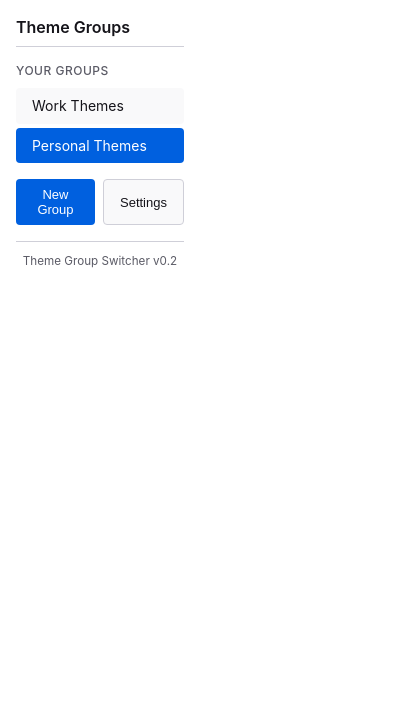
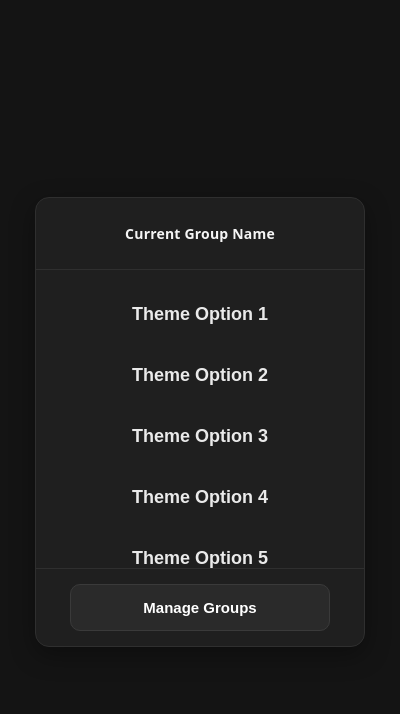
Before and after one commit to CS3250Team3SP26/Vivida, a browser extension: page src/popup/popup.html in a window 400 px wide. Drawn offline with Linux system fonts and the light colour scheme.

Commit message:
Updated popup html and style for new UI

```diff
--- a/src/popup/popup.css
+++ b/src/popup/popup.css
@@ -1,190 +1,130 @@
-/*
- * Popup Styles for Theme Group Switcher
- *
- * Extension popup styling tips:
- * - Keep it compact; users expect quick interactions
- * - Use system fonts for native look
- * - Dark mode support is nice since we're a THEME extension!
- */
+* { box-sizing: border-box; }
 
-/*
- * CSS Custom Properties (variables)
- * Define colors once, use everywhere
- */
- :root {
-    --primary-color: #0060df;       /* Firefox blue */
-    --primary-hover: #003eaa;
-    --background: #ffffff;
-    --surface: #f9f9fa;
-    --text-primary: #15141a;
-    --text-secondary: #5b5b66;
-    --border-color: #cfcfd8;
-    --success-color: #058b00;
-    --spacing-sm: 8px;
-    --spacing-md: 16px;
-    --border-radius: 4px;
-  }
-
-  /*
-   * Reset and base styles
-   * Popups are small, so every pixel counts
-   */
-  * {
-    box-sizing: border-box;
+html, body {
+  width: 100%;
+  height: 100%;
   margin: 0;
-    padding: 0;
+  background: #141414;
+  color: #f5f5f5;
+  font-family: system-ui, -apple-system, Segoe UI, Roboto, Arial, sans-serif;
 }
 
 body {
-    /* Set a fixed width for the popup */
-    width: 200px;
-
-    /* Let height grow with content, but set a max */
-    min-height: 100px;
-    max-height: 600px;
-
-    font-family: -apple-system, BlinkMacSystemFont, 'Segoe UI', Roboto, sans-serif;
-    font-size: 14px;
-    line-height: 1.4;
-    color: var(--text-primary);
-    background-color: var(--background);
+  display: flex;
+  align-items: center;
+  justify-content: center;
 }
 
-  .container {
-    display: flex;
-    flex-direction: column;
-    height: 100%;
-    padding: var(--spacing-md);
+.popup-container {
+  width: 330px;
+  height: 450px;
+  background: #1f1f1f;
+  border: 1px solid #2f2f2f;
+  border-radius: 14px;
+  display: grid;
+  grid-template-rows: 72px 1fr 78px;
+  overflow: hidden;
+  box-shadow: 0 8px 24px rgba(0,0,0,0.35);
 }
 
-  /*
-   * Header
-   */
-  .header {
-    margin-bottom: var(--spacing-md);
-    padding-bottom: var(--spacing-sm);
-    border-bottom: 1px solid var(--border-color);
+.popup-header {
+  border-bottom: 1px solid #2f2f2f;
+  display: flex;
+  align-items: center;
+  justify-content: center;
+  padding: 0 18px;
+  text-align: center;
 }
 
-  .header h1 {
-    font-size: 16px;
-    font-weight: 600;
+.current-group {
+  margin: 0;
+  font-size: 14px;
+  font-weight: 700;
+  letter-spacing: 0.2px;
 }
 
-  /*
-   * Main content area
-   */
-  .main {
-    flex: 1;
-    overflow-y: auto;  /* Scroll if too many groups */
+.popup-body {
+  padding: 14px 16px;
+  overflow-y: auto;
 }
 
-  .groups-section h2 {
-    font-size: 12px;
-    font-weight: 500;
-    color: var(--text-secondary);
-    text-transform: uppercase;
-    letter-spacing: 0.5px;
-    margin-bottom: var(--spacing-sm);
+.theme-list {
+  list-style: none;
+  padding: 0;
+  margin: 0;
+  text-align: center;
 }
 
-  /*
-   * Groups list
-   */
-  .groups-list {
-    list-style: none;
-    margin-bottom: var(--spacing-md);
+/* Theme item is a BUTTON for accessibility */
+.theme-item {
+  width: 100%;
+  border: 0;
+  background: transparent;
+  color: #eaeaea;
+
+  font-size: 18px;
+  font-weight: 600;
+
+  margin: 10px 0;
+  padding: 10px 12px;
+  border-radius: 10px;
+
+  cursor: pointer;
+
+  transition: background 160ms ease, transform 80ms ease;
 }
 
-  .groups-list li {
-    padding: var(--spacing-sm) var(--spacing-md);
-    margin-bottom: 4px;
-    background-color: var(--surface);
-    border-radius: var(--border-radius);
-    cursor: pointer;
-    transition: background-color 0.15s ease;
+.theme-item:hover {
+  background: rgba(255, 255, 255, 0.06);
 }
 
-  .groups-list li:hover {
-    background-color: var(--border-color);
+.theme-item:active {
+  transform: scale(0.98);
 }
 
-  /* Active/selected group */
-  .groups-list li.active {
-    background-color: var(--primary-color);
-    color: white;
+/* Later JS will toggle this class */
+.theme-item.is-selected {
+  background: rgba(255, 255, 255, 0.10);
+  outline: 1px solid rgba(255, 255, 255, 0.14);
 }
 
-  /* Loading state */
-  .groups-list li.loading {
-    color: var(--text-secondary);
-    font-style: italic;
-    cursor: default;
+/* Keyboard accessibility */
+.theme-item:focus-visible,
+.manage-btn:focus-visible {
+  outline: 2px solid rgba(255, 255, 255, 0.45);
+  outline-offset: 2px;
 }
 
-  .groups-list li.loading:hover {
-    background-color: var(--surface);
+.popup-footer {
+  border-top: 1px solid #2f2f2f;
+  display: flex;
+  align-items: center;
+  justify-content: center;
+  padding: 0 16px;
 }
 
-  /*
-   * Action buttons
-   */
-  .actions-section {
-    display: flex;
-    gap: var(--spacing-sm);
+.manage-btn {
+  width: 100%;
+  max-width: 260px;
+
+  border: 1px solid #3a3a3a;
+  background: #2a2a2a;
+  color: #fff;
+
+  cursor: pointer;
+
+  font-size: 15px;
+  font-weight: 700;
+  padding: 14px 18px;
+  border-radius: 10px;
+
+  transition: background 160ms ease, transform 80ms ease;
 }
 
-  .btn {
-    flex: 1;
-    padding: var(--spacing-sm) var(--spacing-md);
-    border: none;
-    border-radius: var(--border-radius);
-    font-size: 13px;
-    font-weight: 500;
-    cursor: pointer;
-    transition: background-color 0.15s ease;
+.manage-btn:hover {
+  background: #323232;
 }
 
-  .btn-primary {
-    background-color: var(--primary-color);
-    color: white;
+.manage-btn:active {
+  transform: scale(0.99);
 }
-
-  .btn-primary:hover {
-    background-color: var(--primary-hover);
-  }
-
-  .btn-secondary {
-    background-color: var(--surface);
-    color: var(--text-primary);
-    border: 1px solid var(--border-color);
-  }
-
-  .btn-secondary:hover {
-    background-color: var(--border-color);
-  }
-
-  /*
-   * Footer
-   */
-  .footer {
-    margin-top: var(--spacing-md);
-    padding-top: var(--spacing-sm);
-    border-top: 1px solid var(--border-color);
-    text-align: center;
-    color: var(--text-secondary);
-  }
-
-  /*
-   * Dark mode support
-   * Uses prefers-color-scheme media query
-   */
-  @media (prefers-color-scheme: dark) {
-    :root {
-      --background: #2b2a33;
-      --surface: #42414d;
-      --text-primary: #fbfbfe;
-      --text-secondary: #cfcfd8;
-      --border-color: #5b5b66;
-    }
-  }
--- a/src/popup/popup.html
+++ b/src/popup/popup.html
@@ -1,38 +1,38 @@
-<!DOCTYPE html>
+<!doctype html>
 <html lang="en">
+  <head>
+    <meta charset="utf-8" />
+    <meta name="viewport" content="width=device-width, initial-scale=1" />
+    <title>ThemeGroups</title>
+    <link rel="stylesheet" href="popup.css" />
+  </head>
 
-<head>
-  <meta charset="UTF-8">
-  <title>Theme Group Switcher</title>
-  <link rel="stylesheet" href="popup.css">
-</head>
+  <body>
+    <div class="popup-container">
 
-<body>
-  <div class="container">
-    <header class="header">
-      <h1>Theme Groups</h1>
-    </header>
+      <!-- Header -->
+      <header class="popup-header">
+        <h1 class="current-group">Current Group Name</h1>
+      </header>
 
-    <main class="main">
-      <section class="groups-section">
-        <h2>Your Groups</h2>
-        <ul class="groups-list" id="groupsList">
-          <li class="loading">Loading groups...</li>
+      <!-- Body -->
+      <main class="popup-body">
+        <ul class="theme-list" aria-label="Theme options">
+          <li><button class="theme-item" type="button">Theme Option 1</button></li>
+          <li><button class="theme-item" type="button">Theme Option 2</button></li>
+          <li><button class="theme-item" type="button">Theme Option 3</button></li>
+          <li><button class="theme-item" type="button">Theme Option 4</button></li>
+          <li><button class="theme-item" type="button">Theme Option 5</button></li>
+          <li><button class="theme-item" type="button">Theme Option 6</button></li>
+          <li><button class="theme-item" type="button">Theme Option 7</button></li>
         </ul>
-      </section>
-    </main>
+      </main>
 
-    <div class="actions-section">
-      <button class="btn btn-primary">New Group</button>
-      <button class="btn btn-secondary">Settings</button>
+      <!-- Footer -->
+      <footer class="popup-footer">
+        <button class="manage-btn" type="button">Manage Groups</button>
+      </footer>
+
     </div>
-
-    <footer class="footer">
-      <small>Theme Group Switcher v0.2</small>
-    </footer>
-  </div>
-
-  <script src="popup.js"></script>
-</body>
-
+  </body>
 </html>
```
Lines whose indentation alone changed are shown as unchanged.
